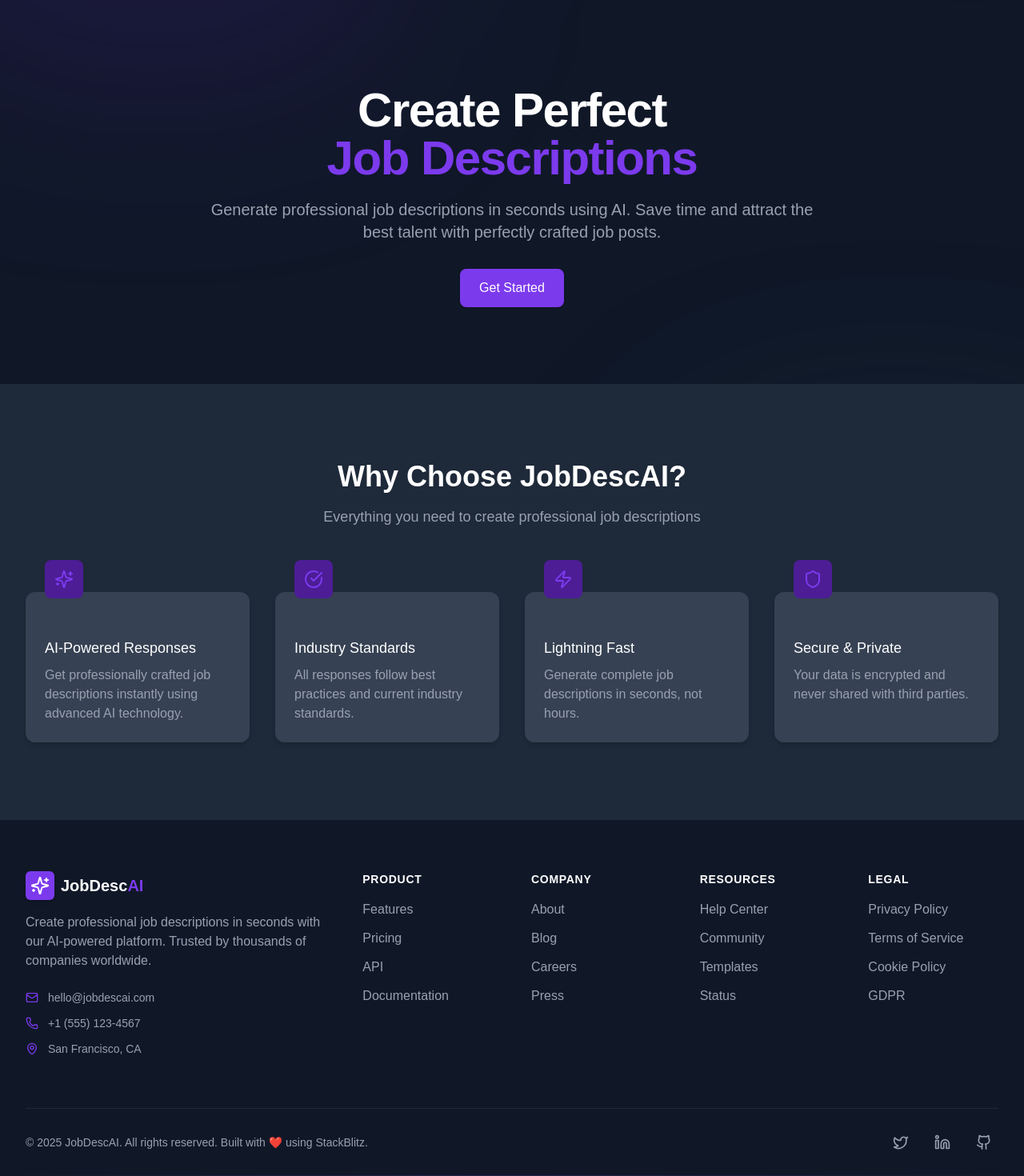
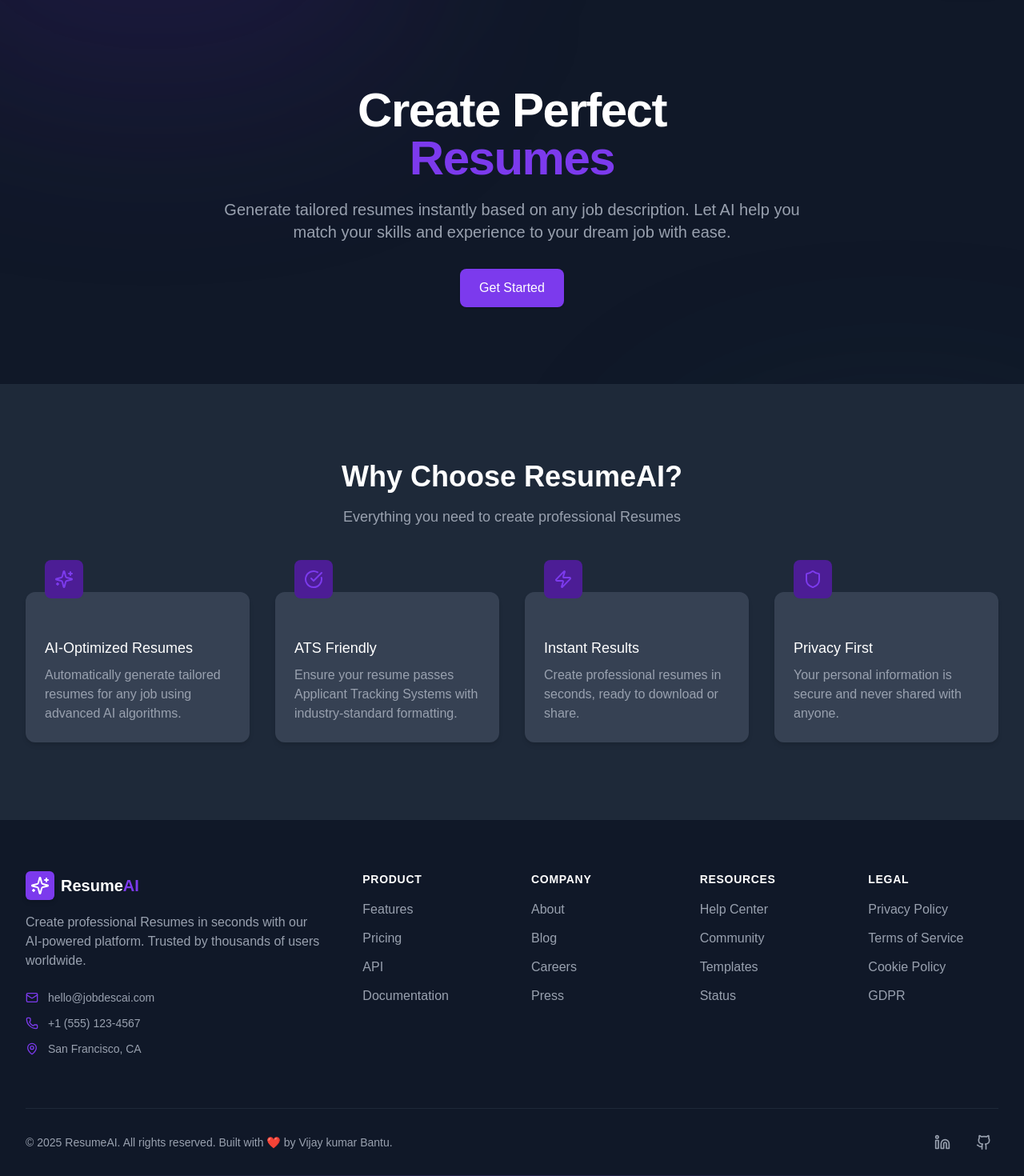
Before and after one commit to Vijay-kumar-bantu/resume-builder, a Next.js app: page / in a window 1280 px wide. Shown: the part 52-1522 px from the top of the page at 80% size. Built offline with nearby package versions, Linux system fonts and the light colour scheme.

Commit message:
updated the content

```diff
--- a/app/page.tsx
+++ b/app/page.tsx
@@ -10,13 +10,12 @@
 	Mail,
 	Phone,
 	MapPin,
-	Twitter,
 	Linkedin,
 	Github,
 } from "lucide-react";
 import Button from "../components/Button";
 import ThemeToggle from "../components/ThemeToggle";
-import { redirect } from "next/navigation";
+import { redirect, useRouter } from "next/navigation";
 import { useAuth } from "@/context/AuthContext";
 // import AuthModal from "@/components/AuthModal";
 
@@ -24,32 +23,33 @@
 	// eslint-disable-next-line @typescript-eslint/no-unused-vars
 	const [isAuthModalOpen, setIsAuthModalOpen] = useState(false);
 	const { isAuthenticated } = useAuth();
-	const navigate = redirect;
+	const router = useRouter();
 	const currentYear = new Date().getFullYear();
 
 	const features = [
 		{
 			icon: <Sparkles className="h-6 w-6 text-primary-600" />,
-			title: "AI-Powered Responses",
+			title: "AI-Optimized Resumes",
 			description:
-				"Get professionally crafted job descriptions instantly using advanced AI technology.",
+				"Automatically generate tailored resumes for any job using advanced AI algorithms.",
 		},
 		{
 			icon: <CheckCircle className="h-6 w-6 text-primary-600" />,
-			title: "Industry Standards",
+			title: "ATS Friendly",
 			description:
-				"All responses follow best practices and current industry standards.",
+				"Ensure your resume passes Applicant Tracking Systems with industry-standard formatting.",
 		},
 		{
 			icon: <Zap className="h-6 w-6 text-primary-600" />,
-			title: "Lightning Fast",
-			description: "Generate complete job descriptions in seconds, not hours.",
+			title: "Instant Results",
+			description:
+				"Create professional resumes in seconds, ready to download or share.",
 		},
 		{
 			icon: <Shield className="h-6 w-6 text-primary-600" />,
-			title: "Secure & Private",
+			title: "Privacy First",
 			description:
-				"Your data is encrypted and never shared with third parties.",
+				"Your personal information is secure and never shared with anyone.",
 		},
 	];
 
@@ -81,9 +81,16 @@
 	};
 
 	const socialLinks = [
-		{ name: "Twitter", icon: Twitter, href: "#" },
-		{ name: "LinkedIn", icon: Linkedin, href: "#" },
-		{ name: "GitHub", icon: Github, href: "#" },
+		{
+			name: "LinkedIn",
+			icon: Linkedin,
+			href: "https://www.linkedin.com/in/vijay-kumar-bantu",
+		},
+		{
+			name: "GitHub",
+			icon: Github,
+			href: "https://github.com/Vijay-kumar-bantu",
+		},
 	];
 
 	return (
@@ -107,7 +114,7 @@
 						<div className="flex items-center space-x-4">
 							<ThemeToggle />
 							{isAuthenticated ? (
-								<Button onClick={() => navigate("/dashboard")}>
+								<Button onClick={() => router.push("/dashboard")}>
 									Dashboard
 								</Button>
 							) : (
@@ -133,7 +140,7 @@
 								className="text-4xl tracking-tight font-extrabold text-gray-900 dark:text-white sm:text-5xl md:text-6xl"
 							>
 								<span className="block">Create Perfect</span>
-								<span className="block text-primary-600">Job Descriptions</span>
+								<span className="block text-primary-600">Resumes</span>
 							</motion.h1>
 							<motion.p
 								initial={{ opacity: 0, y: 20 }}
@@ -141,9 +148,9 @@
 								transition={{ duration: 0.6, delay: 0.2 }}
 								className="mt-3 max-w-md mx-auto text-base text-gray-500 dark:text-gray-400 sm:text-lg md:mt-5 md:text-xl md:max-w-3xl"
 							>
-								Generate professional job descriptions in seconds using AI. Save
-								time and attract the best talent with perfectly crafted job
-								posts.
+								Generate tailored resumes instantly based on any job
+								description. Let AI help you match your skills and experience to
+								your dream job with ease.
 							</motion.p>
 							<motion.div
 								initial={{ opacity: 0, y: 20 }}
@@ -151,14 +158,7 @@
 								transition={{ duration: 0.6, delay: 0.4 }}
 								className="mt-5 max-w-md mx-auto sm:flex sm:justify-center md:mt-8"
 							>
-								<Button
-									size="lg"
-									onClick={() =>
-										isAuthenticated
-											? navigate("/dashboard")
-											: setIsAuthModalOpen(true)
-									}
-								>
+								<Button size="lg" onClick={() => router.push("/dashboard")}>
 									Get Started
 								</Button>
 							</motion.div>
@@ -171,10 +171,10 @@
 					<div className="max-w-7xl mx-auto px-4 sm:px-6 lg:px-8">
 						<div className="text-center">
 							<h2 className="text-3xl font-extrabold text-gray-900 dark:text-white sm:text-4xl">
-								Why Choose JobDescAI?
+								Why Choose ResumeAI?
 							</h2>
 							<p className="mt-4 text-lg text-gray-500 dark:text-gray-400">
-								Everything you need to create professional job descriptions
+								Everything you need to create professional Resumes
 							</p>
 						</div>
 
@@ -224,7 +224,7 @@
 										<Sparkles size={24} className="text-white" />
 									</div>
 									<h3 className="text-xl font-bold text-gray-900 dark:text-white">
-										JobDesc<span className="text-primary-600">AI</span>
+										Resume<span className="text-primary-600">AI</span>
 									</h3>
 								</motion.div>
 
@@ -235,9 +235,8 @@
 									viewport={{ once: true }}
 									className="text-gray-600 dark:text-gray-400 mb-6 max-w-sm"
 								>
-									Create professional job descriptions in seconds with our
-									AI-powered platform. Trusted by thousands of companies
-									worldwide.
+									Create professional Resumes in seconds with our AI-powered
+									platform. Trusted by thousands of users worldwide.
 								</motion.p>
 
 								{/* Contact Info */}
@@ -372,8 +371,8 @@
 								viewport={{ once: true }}
 								className="text-sm text-gray-600 dark:text-gray-400"
 							>
-								© {currentYear} JobDescAI. All rights reserved. Built with ❤️
-								using StackBlitz.
+								© {currentYear} ResumeAI. All rights reserved. Built with ❤️ by
+								Vijay kumar Bantu.
 							</motion.p>
 
 							{/* Social Links */}
```
